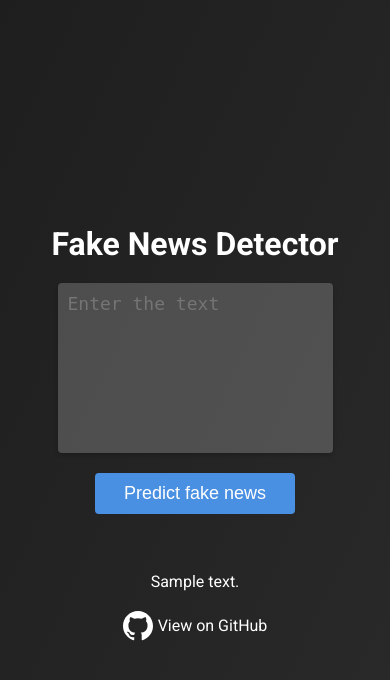
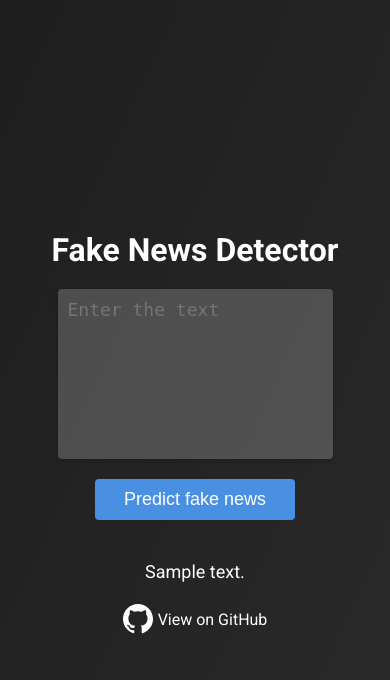
Before and after one commit to liamge/FakeNewsDetection, a Flask app: template templates/index.html in a window 390 px wide. Shown: the top 680 px of the page. Run offline with Flask 3, Linux system fonts and the light colour scheme; the template is opened without the code that fills it: most values are stand-ins (such as "Sample title", 1, 10 or a date in 2020).

Commit message:
Improving prediction output on mobile device

```diff
--- a/templates/index.html
+++ b/templates/index.html
@@ -71,6 +71,13 @@
       background: #367ac5;
     }
 
+    .prediction {
+      text-align: center;
+      font-size: 18px;
+      line-height: 24px;
+      margin-top: 20px;
+    }
+
     .github-link {
       margin-top: 20px;
       text-decoration: none;
@@ -100,13 +107,13 @@
       <textarea name="text" placeholder="Enter the text" required="required"></textarea>
       <button type="submit">Predict fake news</button>
     </form>
-    <br>
-    <br>
-    {{ prediction_text }}
+    <div class="prediction">
+      {{ prediction_text }}
+    </div>
     <a class="github-link" href="https://github.com/liamge/FakeNewsDetection" target="_blank">
       <svg xmlns="http://www.w3.org/2000/svg" viewBox="0 0 24 24" fill="#ffffff" width="30px" height="30px">
-        <path d="M0 0h24v24H0z" fill="none" />
-        <path d="M12 0C5.373 0 0 5.373 0 12c0 5.303 3.438 9.8 8.207 11.387.6.113.793-.258.793-.574 0-.285-.011-1.04-.015-2.04-3.338.724-4.042-1.609-4.042-1.609-.546-1.386-1.333-1.756-1.333-1.756-1.088-.744.082-.729.082-.729 1.204.084 1.839 1.236 1.839 1.236 1.07 1.834 2.807 1.304 3.495.994.108-.776.418-1.305.76-1.605-2.665-.302-5.466-1.332-5.466-5.93 0-1.31.469-2.38 1.236-3.222-.125-.302-.536-1.526.117-3.176 0 0 1.008-.322 3.3 1.23.957-.267 1.98-.399 3-.405 1.02.006 2.043.138 3 .405 2.29-1.552 3.297-1.23 3.297-1.23.656 1.65.245 2.874.12 3.176.77.842 1.236 1.912 1.236 3.222 0 4.61-2.805 5.625-5.475 5.92.43.372.823 1.096.823 2.215 0 1.598-.014 2.885-.014 3.273 0 .318.191.688.8.572C20.57 21.795 24 17.296 24 12c0-6.627-5.373-12-12-12z" />
+        <path d="M0 0h24v24H0z" fill="none"/>
+        <path d="M12 0C5.373 0 0 5.373 0 12c0 5.303 3.438 9.8 8.207 11.387.6.113.793-.258.793-.574 0-.285-.011-1.04-.015-2.04-3.338.724-4.042-1.609-4.042-1.609-.546-1.386-1.333-1.756-1.333-1.756-1.088-.744.082-.729.082-.729 1.204.084 1.839 1.236 1.839 1.236 1.07 1.834 2.807 1.304 3.495.994.108-.776.418-1.305.76-1.605-2.665-.302-5.466-1.332-5.466-5.93 0-1.31.469-2.38 1.236-3.222-.125-.302-.536-1.526.117-3.176 0 0 1.008-.322 3.3 1.23.957-.267 1.98-.399 3-.405 1.02.006 2.043.138 3 .405 2.29-1.552 3.297-1.23 3.297-1.23.656 1.65.245 2.874.12 3.176.77.842 1.236 1.912 1.236 3.222 0 4.61-2.805 5.625-5.475 5.92.43.372.823 1.096.823 2.215 0 1.598-.014 2.885-.014 3.273 0 .318.191.688.8.572C20.57 21.795 24 17.296 24 12c0-6.627-5.373-12-12-12z"/>
       </svg>
       <span>View on GitHub</span>
     </a>
```
